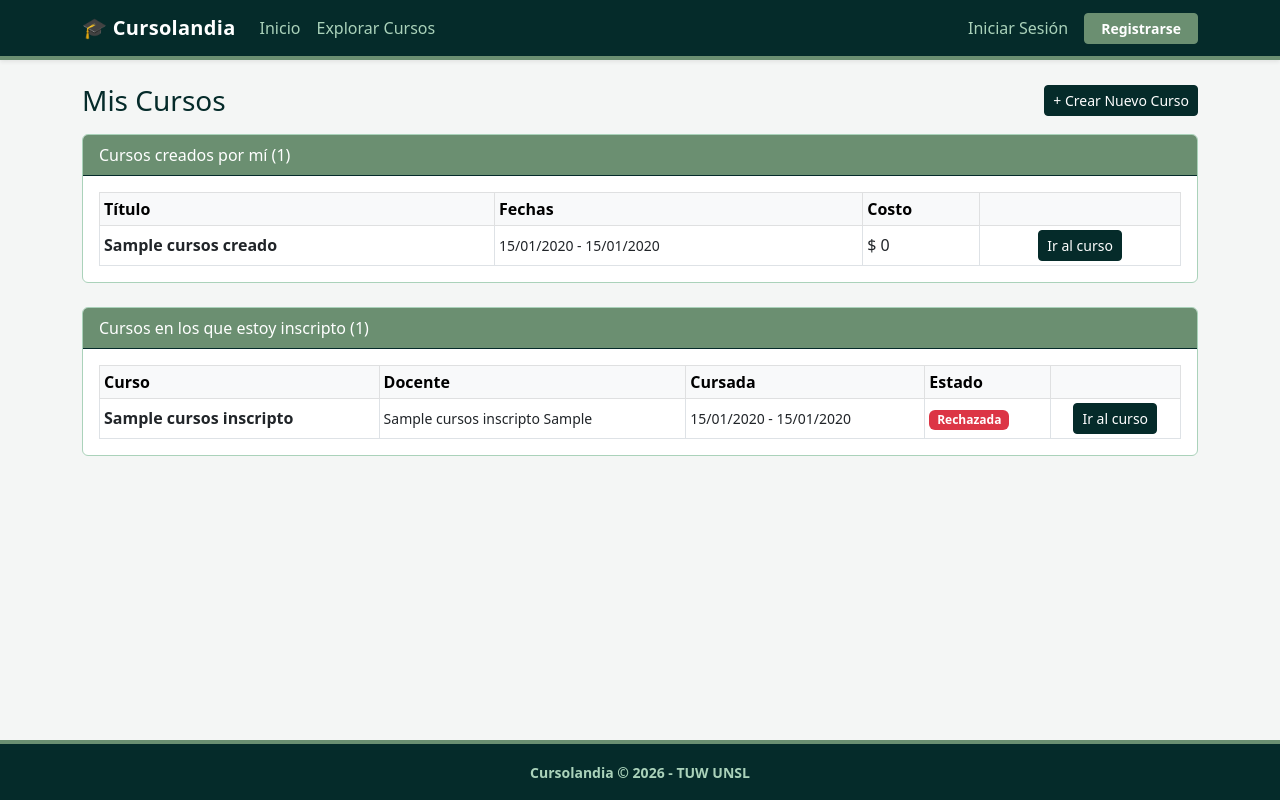
After one commit to Ravennn10/cursolandia, a PHP site: template app/views/cursos/mis_cursos.php in a window 1280 px wide. The commit adds this page. Run offline with PHP 8.4, Linux system fonts and the light colour scheme; the template is opened without the code that fills it: most values are stand-ins (such as "Sample title", 1, 10 or a date in 2020); a stand-in replaces the project's code that opens the database connection.

Commit message:
feat: agrego vista 'mis cursos' con sus respectivas funcionalidades necesarias en cada modulo para mostrar los cursos del usuario(creados e inscriptos)

```diff
--- /dev/null
+++ b/app/views/cursos/mis_cursos.php
@@ -0,0 +1,113 @@
+<?php
+/** @var array $cursosCreados */
+/** @var array $cursosInscripto */
+require_once __DIR__ . '/../layouts/header.php';
+?>
+
+<div class="d-flex justify-content-between align-items-center mb-3">
+    <h3 class="text-evergreen mb-0">Mis Cursos</h3>
+    <a href="index.php?action=crear_curso" class="btn btn-evergreen btn-sm">+ Crear Nuevo Curso</a>
+</div>
+
+<!-- CURSOS CREADOS POR EL USUARIO -->
+<div class="card card-cursolandia mb-4">
+    <div class="card-header card-header-cursolandia">
+        Cursos creados por mí (<?= count($cursosCreados) ?>)
+    </div>
+    <div class="card-body">
+        <?php if (empty($cursosCreados)): ?>
+            <p class="text-muted mb-0">Aún no has creado ningún curso.</p>
+        <?php else: ?>
+            <div class="table-responsive">
+                <table class="table table-bordered table-sm align-middle mb-0">
+                    <thead class="table-light">
+                        <tr>
+                            <th>Título</th>
+                            <th>Fechas</th>
+                            <th>Costo</th>
+                            <th></th>
+                        </tr>
+                    </thead>
+                    <tbody>
+                        <?php foreach ($cursosCreados as $c): ?>
+                            <tr>
+                                <td>
+                                    <strong><?= htmlspecialchars($c['titulo']) ?></strong>
+                                    <?php if ($c['es_publico'] == 0): ?>
+                                        <span class="badge bg-secondary ms-1">Privado</span>
+                                    <?php endif; ?>
+                                </td>
+                                <td class="small">
+                                    <?= date('d/m/Y', strtotime($c['fecha_inicio'])) ?> - <?= date('d/m/Y', strtotime($c['fecha_fin'])) ?>
+                                </td>
+                                <td>
+                                    <?= $c['costo'] > 0 ? '$ ' . number_format($c['costo'], 0, ',', '.') : '<span class="badge badge-gratis">Gratis</span>' ?>
+                                </td>
+                                <td class="text-center">
+                                    <a href="index.php?action=detalle_curso&id=<?= $c['id'] ?>" class="btn btn-sm btn-evergreen">
+                                        Ir al curso
+                                    </a>
+                                </td>
+                            </tr>
+                        <?php endforeach; ?>
+                    </tbody>
+                </table>
+            </div>
+        <?php endif; ?>
+    </div>
+</div>
+
+<!--CURSOS EN LOS QUE ESTÁ INSCRIPTO -->
+<div class="card card-cursolandia mb-4">
+    <div class="card-header card-header-cursolandia">
+        Cursos en los que estoy inscripto (<?= count($cursosInscripto) ?>)
+    </div>
+    <div class="card-body">
+        <?php if (empty($cursosInscripto)): ?>
+            <p class="text-muted mb-0">
+                Todavía no te inscribiste a ningún curso. <a href="index.php?action=catalogo" class="link-cursolandia">Explorar catálogo</a>
+            </p>
+        <?php else: ?>
+            <div class="table-responsive">
+                <table class="table table-bordered table-sm align-middle mb-0">
+                    <thead class="table-light">
+                        <tr>
+                            <th>Curso</th>
+                            <th>Docente</th>
+                            <th>Cursada</th>
+                            <th>Estado</th>
+                            <th></th>
+                        </tr>
+                    </thead>
+                    <tbody>
+                        <?php foreach ($cursosInscripto as $ins): ?>
+                            <tr>
+                                <td><strong><?= htmlspecialchars($ins['titulo']) ?></strong></td>
+                                <td class="small"><?= htmlspecialchars($ins['creador_nombre'] . ' ' . $ins['creador_apellido']) ?></td>
+                                <td class="small">
+                                    <?= date('d/m/Y', strtotime($ins['fecha_inicio'])) ?> - <?= date('d/m/Y', strtotime($ins['fecha_fin'])) ?>
+                                </td>
+                                <td>
+                                    <?php if ($ins['estado_inscripcion'] === 'confirmada'): ?>
+                                        <span class="badge bg-success">Confirmada</span>
+                                    <?php elseif ($ins['estado_inscripcion'] === 'pendiente'): ?>
+                                        <span class="badge bg-warning text-dark">Pendiente</span>
+                                    <?php else: ?>
+                                        <span class="badge bg-danger">Rechazada</span>
+                                    <?php endif; ?>
+                                </td>
+                                <td class="text-center">
+                                    <a href="index.php?action=detalle_curso&id=<?= $ins['id'] ?>" class="btn btn-sm btn-evergreen">
+                                        Ir al curso
+                                    </a>
+                                </td>
+                            </tr>
+                        <?php endforeach; ?>
+                    </tbody>
+                </table>
+            </div>
+        <?php endif; ?>
+    </div>
+</div>
+
+<?php require_once __DIR__ . '/../layouts/footer.php'; ?>
--- a/public/index.php
+++ b/public/index.php
@@ -6,6 +6,7 @@ if (session_status() === PHP_SESSION_NONE) {
 require_once __DIR__ . '/../app/controllers/AuthController.php';
 require_once __DIR__ . '/../app/controllers/CursoController.php';
 require_once __DIR__ . '/../app/controllers/InscripcionController.php';
+require_once __DIR__ . '/../app/controllers/PerfilController.php';
 
 $action = $_GET['action'] ?? 'home';
 
@@ -39,6 +40,10 @@ switch ($action) {
     // --- PERFIL ---
     case 'perfil':
         require_once __DIR__ . '/../app/views/perfil/perfil_usuario.php';
+        break;
+
+    case 'mis_cursos':
+        PerfilController::misCursos();
         break;
 
     // --- CURSOS ---
```
Also changed, not shown: app/controllers/PerfilController.php (added, +33 -0 lines), app/models/Curso.php (+20 -0 lines), app/models/Inscripcion.php (+19 -0 lines).
